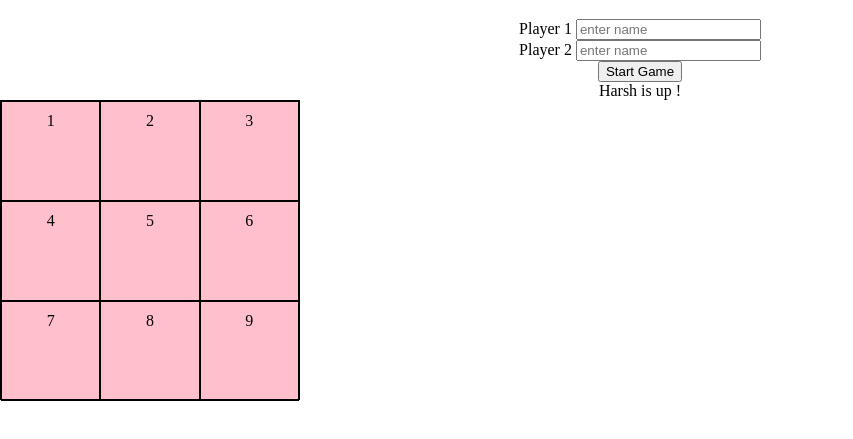
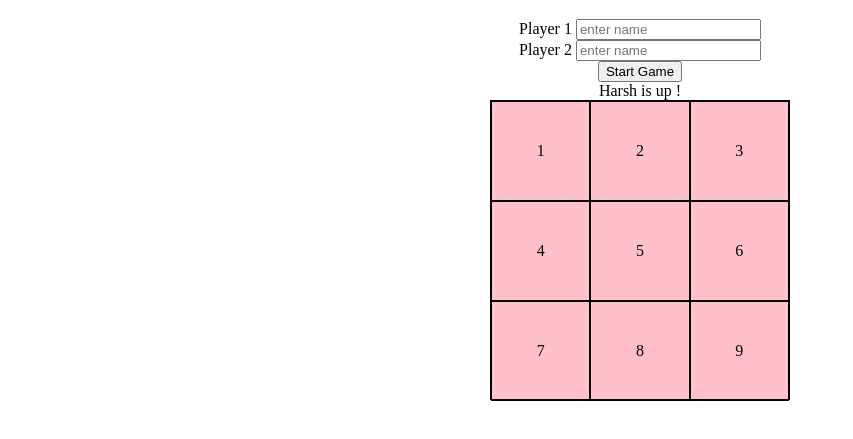
Before and after one commit to acciojob/tictactoe-pawansethi2111, a website: page main.html in a window 1280 px wide. Shown: the part 61-500 px from the top of the page, without its empty margins (0-853 px from the left). Drawn offline with Linux system fonts and the light colour scheme.

Commit message:
created a submission

```diff
--- a/main.html
+++ b/main.html
@@ -9,6 +9,7 @@
 	body{
 		margin:0px;
 		padding:0px;
+		box-sizing:border-box;
 	}
 	.container{
 		text-align:center;
@@ -31,15 +32,32 @@
 		display:flex;
 	}
 	.game{
+		justify-content:center;
+		align-items:center;
+		text-align:center;
+	}
+	.ticblock{
+		display:flex;
+		justify-content:center;
+		align-items:center;
+		text-align:center;
 
+	}
+	.parentgame{
+		display:flex;
+		text-align:center;
+		justify-content:center;
+		align-items:center;
 	}
 </style>
 <body>
 	<div class = "container">
 		<h1>Tic Tac Toe</h1>
-	<div>Player 1 <input id= "player-1" type ="text" placeholder ="enter name"></div>
-	<div>Player 2 <input id ="player-2" type ="text" placeholder = "enter name"></div>
+		<div class = "ininbut">
+		<div>Player 1 <input id= "player-1" type ="text" placeholder ="enter name"></div>
+		<div>Player 2 <input id ="player-2" type ="text" placeholder = "enter name"></div>
 		<button type ="submit" id="submit">Start Game</button>
+		</div>
 		<div class = "boardpage">
 
 			<div class ="message">
@@ -47,6 +65,7 @@
 			</div>
 
 		</div>
+		<div class = "parentgame">
 		<div class = "game">
 			<div class ="game1">
 			<div class ="ticblock" id = "1">1
@@ -73,9 +92,11 @@
 			</div>
 			</div>
 		</div>
+		</div>
 	</div>
 	<!-- the entire body must be written by student -->
     <script type="text/javascript" src="./script.js">
+
 </script>
 
 </body>
```
